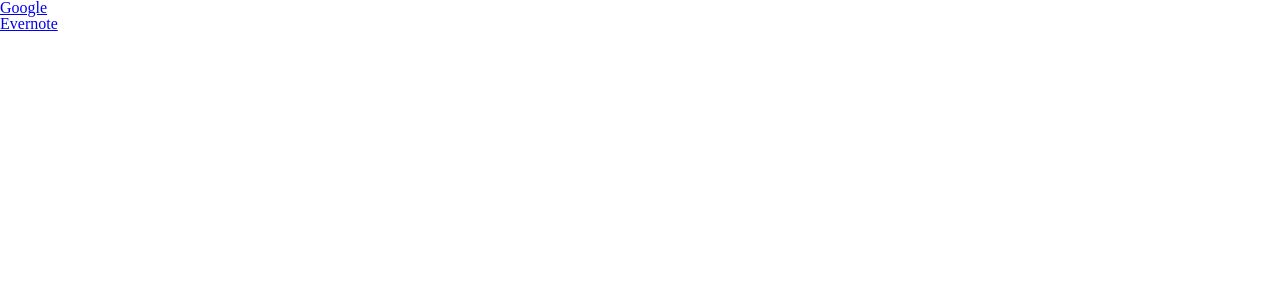
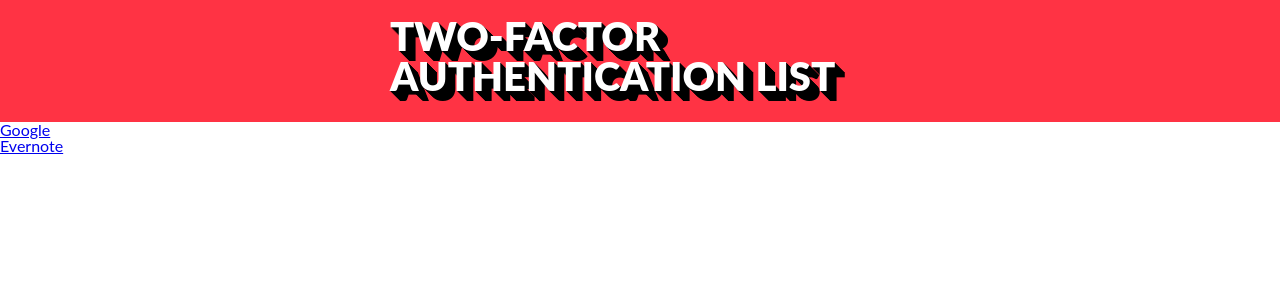
Before and after one commit to EvanHahn/two-factor-auth-list, a PHP site: page / in a window 1280 px wide. Before the commit the part shown is almost empty. Shown: the top 300 px of the page. Run offline with PHP 8.4, Linux system fonts and the light colour scheme.

Commit message:
style the header

```diff
--- a/www/index.php
+++ b/www/index.php
@@ -24,6 +24,12 @@ header_remove('X-Powered-By');
 </head>
 <body>
 
+<header>
+	<div class="container">
+		<h1>two-factor authentication list</h1>
+	</div>
+</header>
+
 <ul id="service-list">
 
 	<?php $services = json_decode(file_get_contents('./data.json'))->services ?>
--- a/www/the.css
+++ b/www/the.css
@@ -1,3 +1,55 @@
 /* eric meyer's reset <3 */
 
-html,body,div,span,applet,object,iframe,h1,h2,h3,h4,h5,h6,p,blockquote,pre,a,abbr,acronym,address,big,cite,code,del,dfn,em,img,ins,kbd,q,s,samp,small,strike,strong,sub,sup,tt,var,b,u,i,center,dl,dt,dd,ol,ul,li,fieldset,form,label,legend,table,caption,tbody,tfoot,thead,tr,th,td,article,aside,canvas,details,embed,figure,figcaption,footer,header,hgroup,menu,nav,output,ruby,section,summary,time,mark,audio,video{border:0;font-size:100%;font:inherit;vertical-align:baseline;margin:0;padding:0;}article,aside,details,figcaption,figure,footer,header,hgroup,menu,nav,section{display:block;}body{line-height:1;}ol,ul{list-style:none;}blockquote,q{quotes:none;}blockquote:before,blockquote:after,q:before,q:after{content:none;}table{border-collapse:collapse;border-spacing:0;}
+html,body,div,span,applet,object,iframe,h1,h2,h3,h4,h5,h6,p,blockquote,pre,a,abbr,acronym,address,big,cite,code,del,dfn,em,img,ins,kbd,q,s,samp,small,strike,strong,sub,sup,tt,var,b,u,i,center,dl,dt,dd,ol,ul,li,fieldset,form,label,legend,table,caption,tbody,tfoot,thead,tr,th,td,article,aside,canvas,details,embed,figure,figcaption,footer,header,hgroup,menu,nav,output,ruby,section,summary,time,mark,audio,video{border:0;font-size:100%;font:inherit;vertical-align:baseline;margin:0;padding:0}article,aside,details,figcaption,figure,footer,header,hgroup,menu,nav,section{display:block}body{line-height:1}ol,ul{list-style:none}blockquote,q{quotes:none}blockquote:before,blockquote:after,q:before,q:after{content:none}table{border-collapse:collapse;border-spacing:0}
+
+/* global */
+
+html {
+	font-family: Lato, "Segoe UI", Avenir, "Helvetica Neue", Helvetica, sans-serif;
+	-webkit-font-smoothing: antialiased;
+}
+
+.container {
+	margin: 0 auto;
+	width: 95%;
+	max-width: 500px;
+}
+
+/* the top */
+
+header {
+	background: #f34;
+}
+
+header h1 {
+	display: block;
+	font-size: 2em;
+	font-weight: 900;
+	color: #fff;
+	text-transform: uppercase;
+	padding-bottom: 10px; /* related to text-shadow height */
+	text-shadow:
+		1px 1px 0 #000,
+		2px 2px 0 #000,
+		3px 3px 0 #000,
+		4px 4px 0 #000,
+		5px 5px 0 #000,
+		6px 6px 0 #000,
+		7px 7px 0 #000,
+		8px 8px 0 #000,
+		9px 9px 0 #000,
+		10px 10px 0 #000
+	;
+}
+
+@media screen and (min-width: 700px) {
+
+	header {
+		padding: 1em 0;
+	}
+
+	header h1 {
+		font-size: 2.5em;
+	}
+
+}
```
